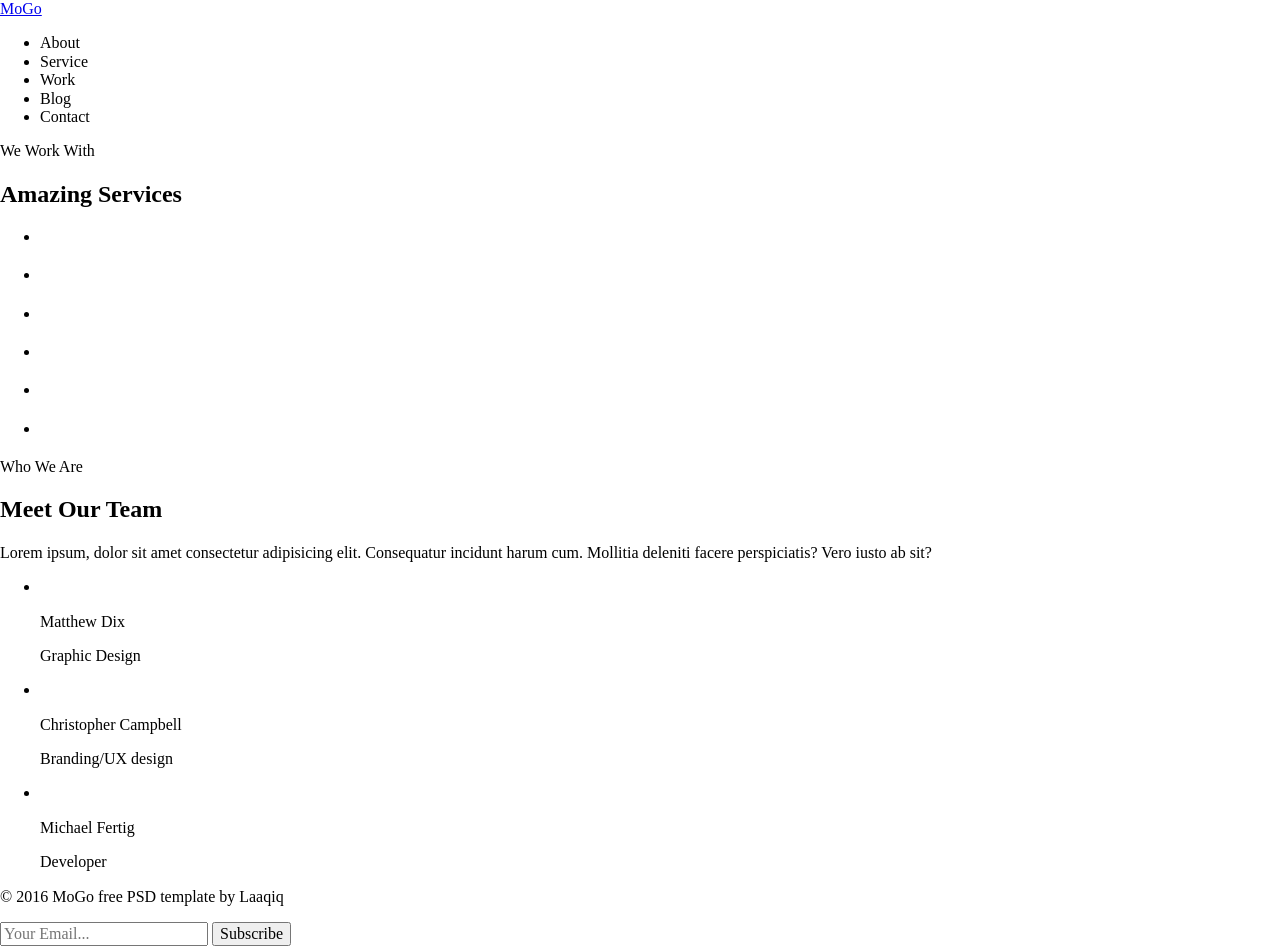
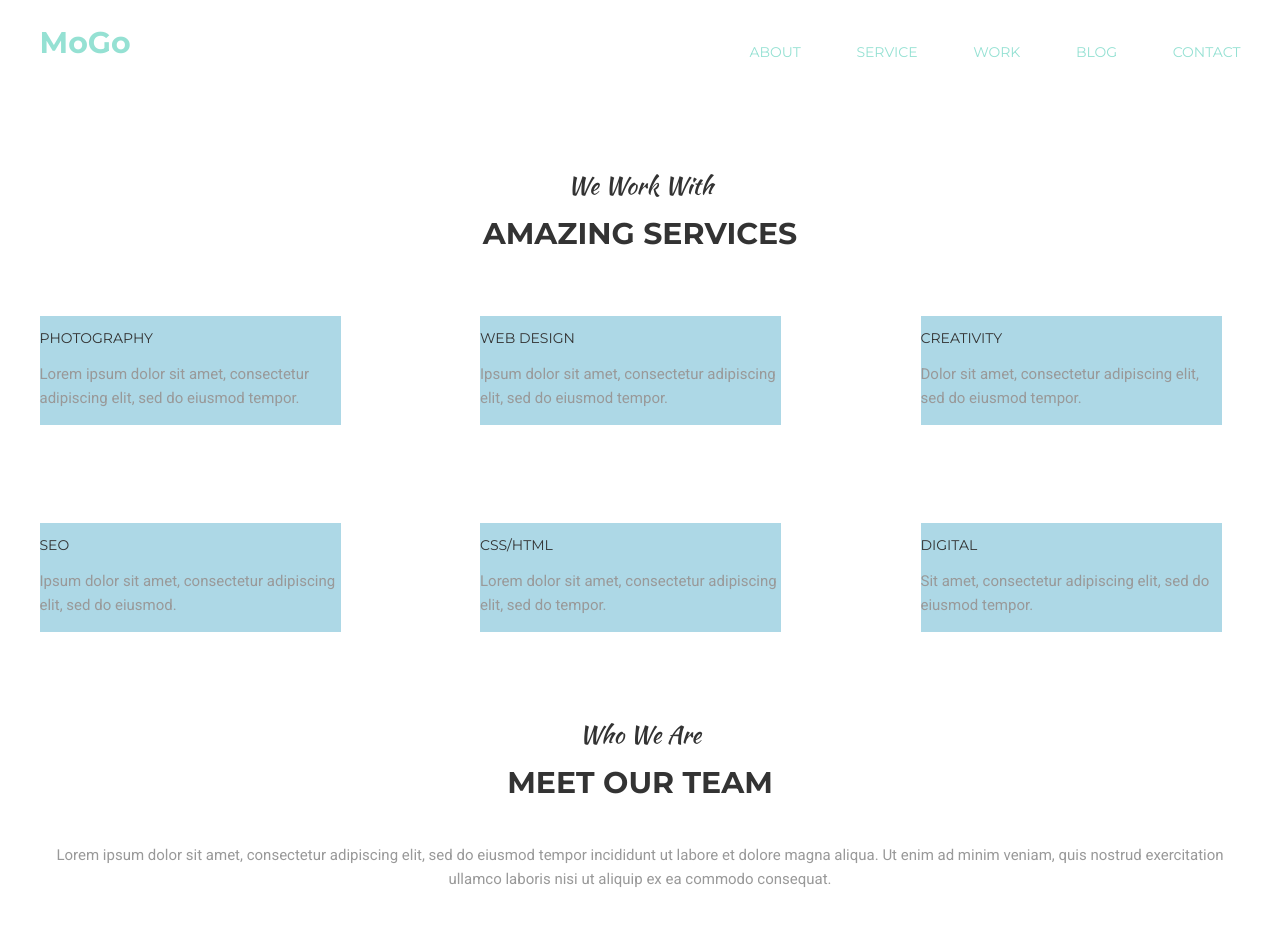
Before and after one commit to vitaliiloboda/M6_hw, a plain HTML site: page index.html in a window 1280 px wide. Shown: the top 952 px of the page. Drawn offline with Linux system fonts and the light colour scheme.

Commit message:
add footer

```diff
--- a/css/styles.css
+++ b/css/styles.css
@@ -2,9 +2,230 @@
 font-family: 'Montserrat', sans-serif;
 font-family: 'Kaushan Script', cursive; */
 
+html {
+  box-sizing: border-box;
+}
+
+*,
+*::before,
+*::after {
+  box-sizing: inherit;
+}
+
+img {
+  display: block;
+  max-width: 100%;
+  height: auto;
+}
+
+.container {
+  width: 1201px;
+  margin: 0 auto;
+}
+
+.main-nav {
+  display: flex;
+  justify-content: space-between;
+  margin-top: 25px;
+  margin-bottom: 110px;
+  align-items: flex-end;
+}
+
+.site-logo {
+  font-family: 'Montserrat', sans-serif;
+  font-weight: 700;
+  font-size: 30px;
+  line-height: 36px;
+  color: #95e1d3;
+  text-decoration: none;
+}
+
+.main-nav-list {
+  display: flex;
+  list-style: none;
+  width: 491px;
+  justify-content: space-between;
+  margin: 0;
+  padding: 0;
+}
+
+.main-nav-list-item {
+  font-family: 'Montserrat', sans-serif;
+  font-weight: 400;
+  font-size: 14px;
+  line-height: 17px;
+  color: #95e1d3;
+  text-transform: uppercase;
+}
+/*
+.services {
+  margin-bottom: ;
+} */
+
+.sevices-pre-title, .team-pre-title {
+  font-family: 'Kaushan Script', cursive;
+  font-size: 24px;
+  line-height: 29px;
+  font-weight: 400;
+  color: #333333;
+  text-align: center;
+  margin: 0;
+  padding: 0;
+}
+
+h2 {
+  font-family: 'Montserrat', sans-serif;
+  font-size: 30px;
+  font-weight: 700;
+  line-height: 36px;
+  color: #333333;
+  text-align: center;
+  text-transform: uppercase;
+  margin-top: 16px;
+  margin-bottom: 0;
+}
+
+.services-list {
+  list-style: none;
+  display: flex;
+  flex-wrap: wrap;
+  justify-content: space-between;
+  width: 1182px;
+  margin: 0;
+  padding: 0;
+  margin-top: 64px;
+}
+
+.services-list-item {
+  background-color: lightblue;
+  flex: 0 0 301px;
+}
+
+.services-list-item:not(:nth-last-child(-n+3)) {
+  margin-bottom: 98px;
+}
 
 
+.services-list-item-title {
+  font-family: 'Montserrat', sans-serif;
+  font-weight: 400;
+  font-size: 14px;
+  line-height: 17px;
+  color: #333333;
+  text-transform: uppercase;
+}
 
+.services-list-item-description, .team-description {
+  font-family: 'Roboto', sans-serif;
+  font-weight: 400;
+  font-size: 15px;
+  line-height: 24px;
+  color: #999999;
+}
+
+.team {
+  margin-top: 88px;
+}
+
+.team-description {
+  text-align: center;
+  margin-top: 42px;
+  margin-bottom: 90px;
+}
+
+.team-list {
+  list-style: none;
+  display: flex;
+  justify-content: space-between;
+  margin: 0;
+  padding: 0;
+}
+
+.team-list-item-name {
+  font-family: 'Montserrat', sans-serif;
+  font-weight: 400;
+  font-size: 14px;
+  line-height: 17px;
+  color: #333333;
+  text-transform: uppercase;
+  margin-top: 30px;
+  margin-bottom: 15px;
+  text-align: center;
+}
+
+.team-list-item-position {
+  font-family: 'Roboto', sans-serif;
+  font-weight: 300;
+  font-style: italic;
+  line-height: 24px;
+  color: #999999;
+  margin: 0;
+  padding: 0;
+  text-align: center;
+}
+
+.page-footer {
+  display: flex;
+  justify-content: space-between;
+  align-items: center;
+  border-top: 1px solid rgb(231, 231, 231);
+  margin-top: 82px;
+  height: 82px;
+  margin-bottom: 5px;
+}
+
+.site-info {
+  font-family: 'Montserrat', sans-serif;
+  font-weight: 400;
+  font-size: 14px;
+  line-height: 17px;
+  color: #333333;
+  /* margin-top: 24px;
+  margin-bottom: 26px; */
+}
+
+.template-by {
+  text-decoration: none;
+  color: #f38181;
+}
+
+.subscribtion {
+  display: flex;
+  height: 40px;
+  /* margin-top: 11px; */
+  /* border: 1px solid rgb(231, 231, 231); */
+  /* margin-bottom: 11px; */
+}
+
+.subscribtion-button {
+  font-family: 'Montserrat', sans-serif;
+  font-weight: 700;
+  font-size: 14px;
+  line-height: 17px;
+  background-color: #95e1d3;
+  color: #ffffff;
+  text-transform: uppercase;
+  border: 1px solid rgb(231, 231, 231);
+  /* border: none; */
+  width: 150px;
+  height: 40px;
+  text-align: center;
+}
+
+  .input-email {
+  width: 230px;
+  height: 40px;
+  font-family: 'Roboto', sans-serif;
+  font-weight: 300;
+  font-style: italic;
+  font-size: 15px;
+  line-height: 24px;
+  color: #cccccc;
+  border: 1px solid rgb(231, 231, 231);
+  border-right: none;
+  padding: 12px;
+  /* border: none; */
+}
 
 
 /* visually-hidden helper */
--- a/index.html
+++ b/index.html
@@ -1,4 +1,4 @@
-<!DOCTYPE html>
+  <!DOCTYPE html>
 <html lang="en">
 <head>
   <meta charset="UTF-8">
@@ -16,10 +16,10 @@
 </head>
 <body>
 
-  <header>
+  <header class="page-header">
     <h1 class="visually-hidden">Our Amazing Site</h1>
-    <a class="site-logo" href="#">MoGo</a>
-    <nav class="main-nav">
+    <nav class="main-nav container">
+      <a class="site-logo" href="#">MoGo</a>
       <ul class="main-nav-list">
         <li class="main-nav-list-item">About</li>
         <li class="main-nav-list-item">Service</li>
@@ -30,55 +30,55 @@
     </nav>
   </header>
 
-  <main>
+  <main class="container">
     <section class="services">
       <p class="sevices-pre-title">We Work With</p>
       <h2 class="services-title">Amazing Services</h2>
       <ul class="services-list">
         <li class="services-list-item">
-          <p class="services-list-item-title"></p>
-          <p class="services-list-item-description"></p>
+          <p class="services-list-item-title">Photography</p>
+          <p class="services-list-item-description">Lorem ipsum dolor sit amet, consectetur adipiscing elit, sed do eiusmod tempor.</p>
         </li>
         <li class="services-list-item">
-            <p class="services-list-item-title"></p>
-            <p class="services-list-item-description"></p>
+            <p class="services-list-item-title">Web Design</p>
+            <p class="services-list-item-description">Ipsum dolor sit amet, consectetur adipiscing elit, sed do eiusmod tempor.</p>
             </li>
         <li class="services-list-item">
-          <p class="services-list-item-title"></p>
-          <p class="services-list-item-description"></p>
+          <p class="services-list-item-title">Creativity</p>
+          <p class="services-list-item-description">Dolor sit amet, consectetur adipiscing elit, sed do eiusmod tempor.</p>
         </li>
         <li class="services-list-item">
-          <p class="services-list-item-title"></p>
-          <p class="services-list-item-description"></p>
+          <p class="services-list-item-title">Seo</p>
+          <p class="services-list-item-description">Ipsum dolor sit amet, consectetur adipiscing elit, sed do eiusmod.</p>
         </li>
         <li class="services-list-item">
-            <p class="services-list-item-title"></p>
-            <p class="services-list-item-description"></p>
+            <p class="services-list-item-title">Css/Html</p>
+            <p class="services-list-item-description">Lorem dolor sit amet, consectetur adipiscing elit, sed do tempor.</p>
         </li>
         <li class="services-list-item">
-          <p class="services-list-item-title"></p>
-          <p class="services-list-item-description"></p>
+          <p class="services-list-item-title">Digital</p>
+          <p class="services-list-item-description">Sit amet, consectetur adipiscing elit, sed do eiusmod tempor.</p>
         </li>
       </ul>
     </section>
 
     <section class="team">
       <p class="team-pre-title">Who We Are</p>
-      <h2 class="services-title">Meet Our Team</h2>
-      <p class="team-description">Lorem ipsum, dolor sit amet consectetur adipisicing elit. Consequatur incidunt harum cum. Mollitia deleniti facere perspiciatis? Vero iusto ab sit?</p>
+      <h2 class="team-title">Meet Our Team</h2>
+      <p class="team-description">Lorem ipsum dolor sit amet, consectetur adipiscing elit, sed do eiusmod tempor incididunt ut labore et dolore magna aliqua. Ut enim ad minim veniam, quis nostrud exercitation ullamco laboris nisi ut aliquip ex ea commodo consequat.</p>
       <ul class="team-list">
         <li class="team-list-item">
-          <img class="team-list-item-img" src="#" alt="">
+          <img class="team-list-item-img" src="img/1.png" alt="Matthew Dix Photo" width="380" height="470">
           <p class="team-list-item-name">Matthew Dix</p>
           <p class="team-list-item-position">Graphic Design</p>
         </li>
         <li class="team-list-item">
-            <img class="team-list-item-img" src="#" alt="">
+            <img class="team-list-item-img" src="img/2.png" alt="Christopher Campbell Photo" width="380" height="470">
             <p class="team-list-item-name">Christopher Campbell</p>
             <p class="team-list-item-position">Branding/UX design</p>
           </li>
           <li class="team-list-item">
-              <img class="team-list-item-img" src="#" alt="">
+              <img class="team-list-item-img" src="img/3.png" alt="Michael Fertig Photo" width="380" height="470">
               <p class="team-list-item-name">Michael Fertig</p>
               <p class="team-list-item-position">Developer</p>
             </li>
@@ -86,10 +86,13 @@
     </section>
   </main>
 
-  <footer>
-    <p class="site-info">&#169; 2016 MoGo free PSD template by Laaqiq</p>
+  <footer class="page-footer container">
+    <p class="site-info">
+        <span>&#169; 2016 MoGo free PSD template by</span>
+        <a class="template-by" href="#">Laaqiq</a>
+    </p>
     <div class="subscribtion">
-      <input type="email" id="email-address" placeholder="Your Email...">
+      <input class="input-email" type="email" id="emailaddress" placeholder="Your Email...">
       <button class="subscribtion-button">Subscribe</button>
     </div>
   </footer>
```
Also changed, not shown: img/1.png (added), img/2.png (added), img/3.png (added).
